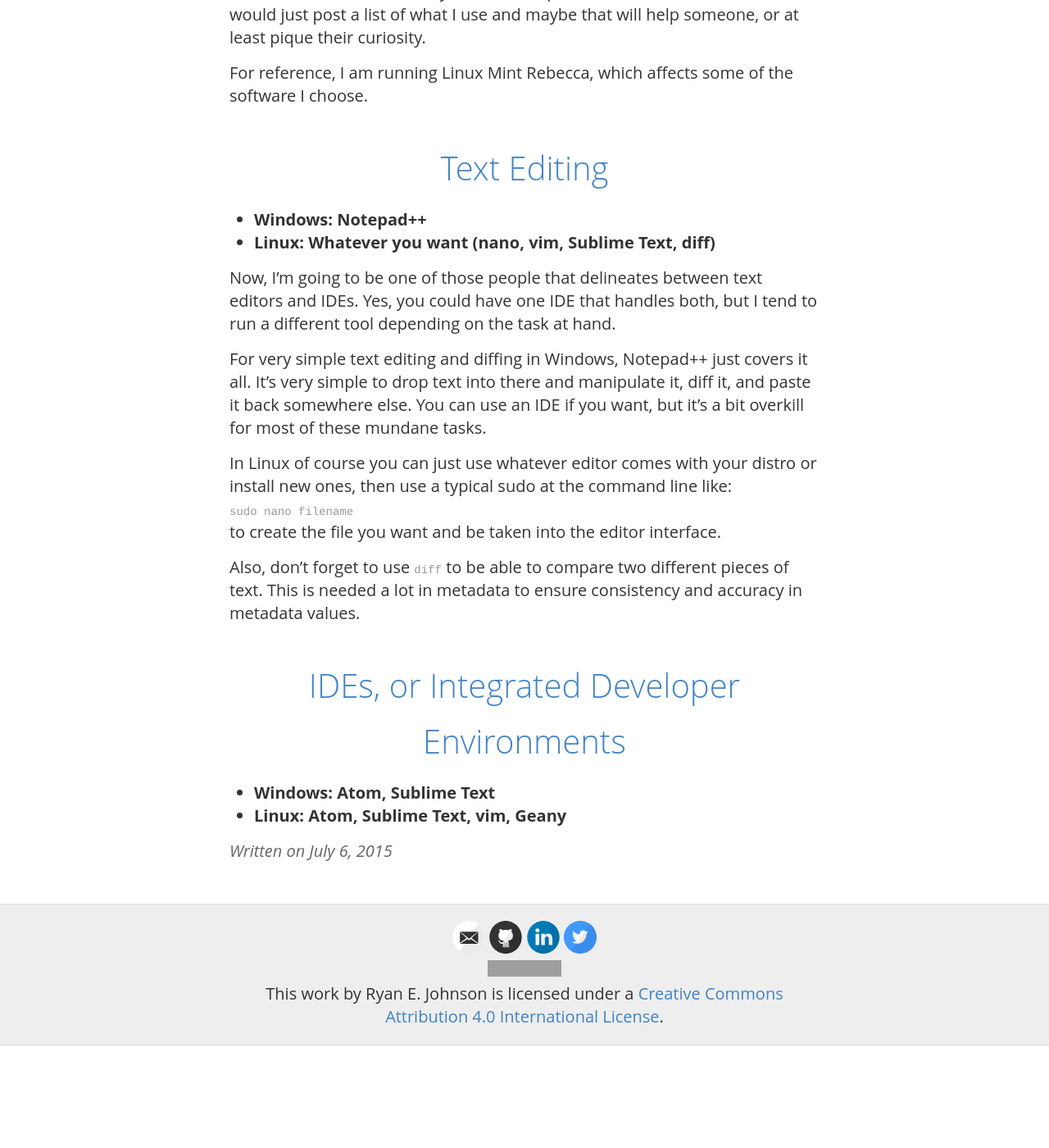
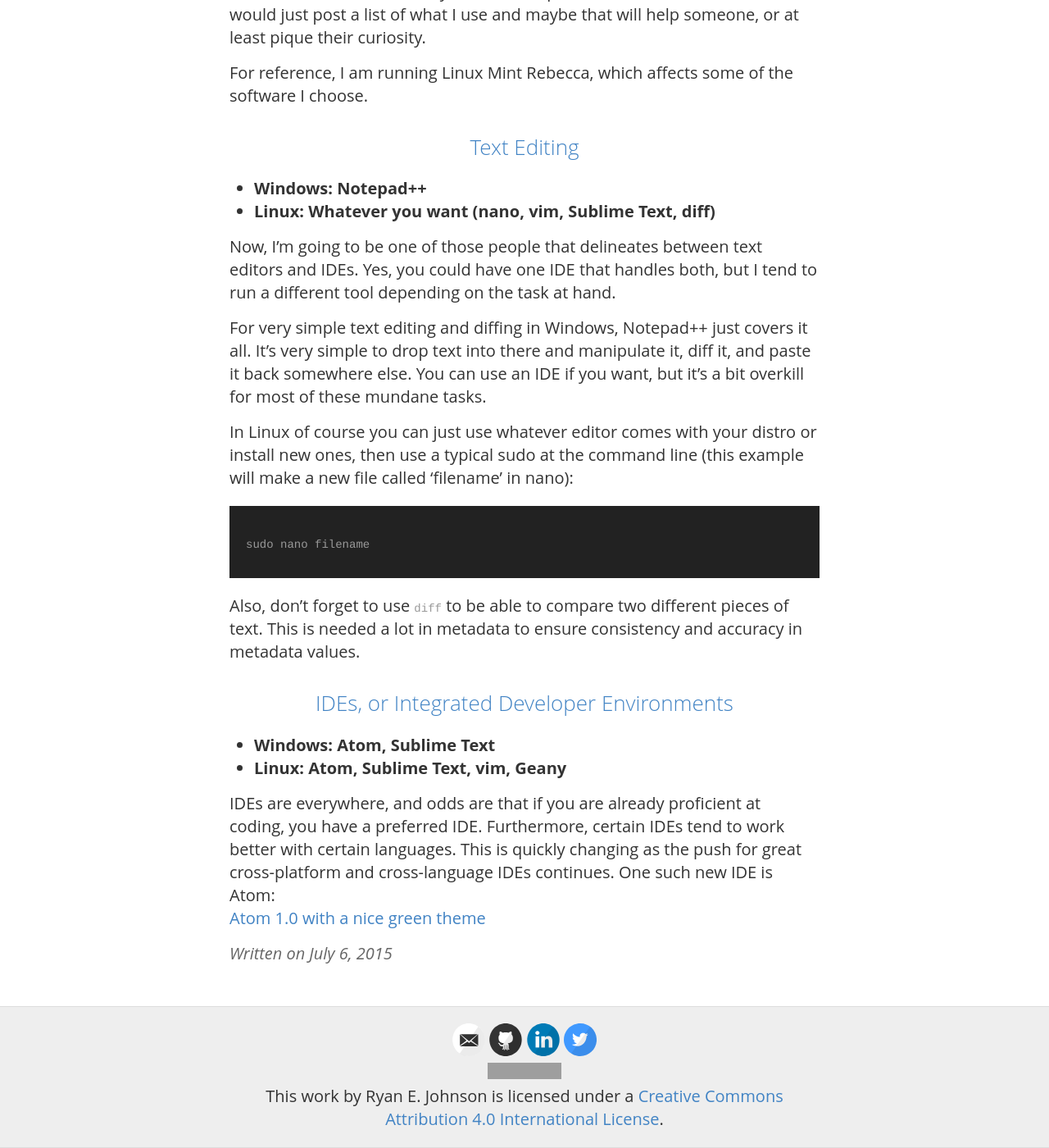
Before and after one commit to remerjohnson/remerjohnson.github.io, a Jekyll site: the page built from _posts/2015-7-6-software-tools-i-use.md, in a window 1280 px wide and 1400 px high, scrolled down 466 px. Shown: the whole window at 82% size. Built offline with Jekyll 4.4.1, drawn with Linux system fonts in a browser that asks for light colours; nearby versions of some CDN libraries; comment, search, counter and statistics services are not loaded; before the commit the page ends 1741 px from its top, so only the background shows below that; grey boxes are pictures that could not be loaded.

Commit message:
Edited new post and added image file

````diff
--- a/_posts/2015-7-6-software-tools-i-use.md
+++ b/_posts/2015-7-6-software-tools-i-use.md
@@ -7,7 +7,7 @@
 
 For reference, I am running Linux Mint Rebecca, which affects some of the software I choose.
 
-# Text Editing
+## Text Editing
 +  **Windows: Notepad++**
 +  **Linux: Whatever you want (nano, vim, Sublime Text, diff)**
 
@@ -15,12 +15,16 @@
 
 For very simple text editing and diffing in Windows, Notepad++ just covers it all. It's very simple to drop text into there and manipulate it, diff it, and paste it back somewhere else. You can use an IDE if you want, but it's a bit overkill for most of these mundane tasks.
 
-In Linux of course you can just use whatever editor comes with your distro or install new ones, then use a typical sudo at the command line like:
-```sudo nano filename```
-to create the file you want and be taken into the editor interface.
+In Linux of course you can just use whatever editor comes with your distro or install new ones, then use a typical sudo at the command line (this example will make a new file called 'filename' in nano):
+```
+sudo nano filename
+```
 
 Also, don't forget to use ```diff``` to be able to compare two different pieces of text. This is needed a lot in metadata to ensure consistency and accuracy in metadata values.
 
-# IDEs, or Integrated Developer Environments
+## IDEs, or Integrated Developer Environments
 +  **Windows: Atom, Sublime Text**
 +  **Linux: Atom, Sublime Text, vim, Geany**
+
+IDEs are everywhere, and odds are that if you are already proficient at coding, you have a preferred IDE. Furthermore, certain IDEs tend to work better with certain languages. This is quickly changing as the push for great cross-platform and cross-language IDEs continues. One such new IDE is Atom:
+[Atom 1.0 with a nice green theme](/images/2015-07-0615:59:32_post01.png)
````
Also changed, not shown: images/2015-07-0615:59:32_post01.png (added).
